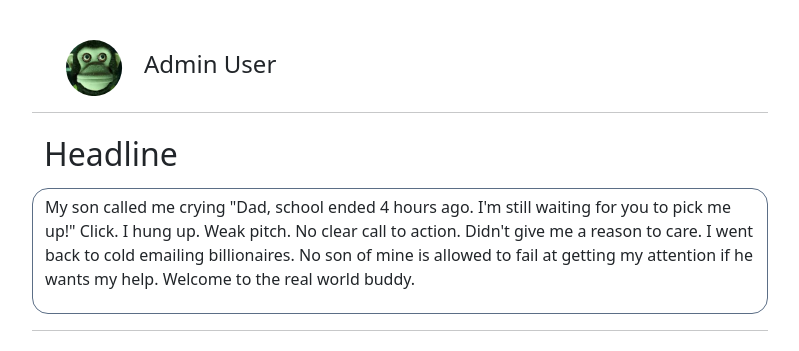
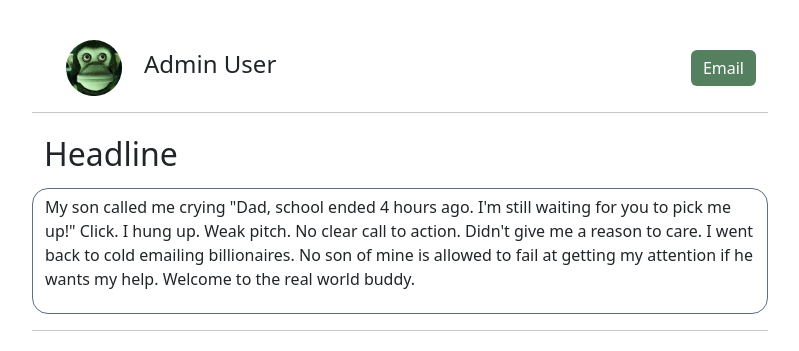
Before and after one commit to Bobbyiii21/TalentTrek, a Django app: page /accounts/1/ in a window 1280 px wide. Shown: the part 56-407 px from the top of the page, without its empty margins (240-1039 px from the left). Run offline with Django 5.2, Linux system fonts and the light colour scheme; data comes from the database, SQL or seed files in the repository; parts of the project's set-up code (start-up, migrations or seed data) failed here and were passed over; some libraries are stand-ins or nearby versions.

Commit message:
added email button

```diff
--- a/accounts/templates/accounts/profiles.html
+++ b/accounts/templates/accounts/profiles.html
@@ -16,8 +16,11 @@
                 <h4 style="text-align: center;">{{ template_data.profile_user.first_name }} {{ template_data.profile_user.last_name }}</h4>
                 {% if user.is_authenticated and user == template_data.profile_user %}
                     <a class="primary-hover-btn" href="{% url 'accounts.edit_profile' user_link=user.slugify_name %}" style="margin-left: auto;">Edit Profile and Privacy</a>
+                {% else %}
+                <a class="primary-hover-btn" href="mailto:{{ template_data.profile_user.email }}" style="margin-left: auto;">Email</a>
                 {% endif %}
             </div>
+
             <hr>
             <!--
             {% if template_data.is_seeker %}
```
